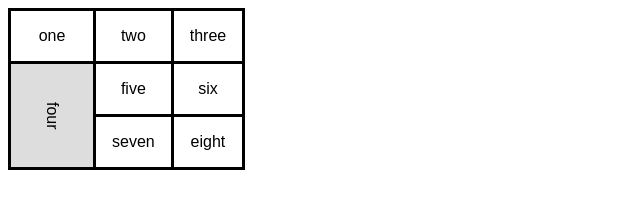
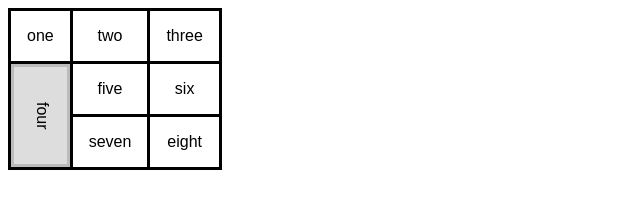
Before and after one commit to dev-sbx/y, a plain HTML site: page index.html in a window 1280 px wide. Shown: the whole page, without its empty margins (0-640 px from the left). Drawn offline with Linux system fonts and the light colour scheme.

Commit message:
Update index.html

```diff
--- a/index.html
+++ b/index.html
@@ -2,45 +2,44 @@
 <head>
   <meta name="viewport" content="width=device-width">
   <style>
-table,
-th,
-td,
-div {
+table, th, td, div {
   font-family: Arial;
   padding: 1em;
   border-style: solid;
   border-collapse: collapse;
   text-align: center;
+  vertical-align: middle;
+}
+div {
+  writing-mode: vertical-rl;
+
+  background-color: #ddd;
+  border-color: #bbb;
+
+  height: calc(100% + 2em);
+  margin: -1em;
+  width: calc(100% + 2em);
+  box-sizing:border-box;
 }
 
-.spl {
-  writing-mode: vertical-rl;
-  border-style: none;
+table,tbody,tr, td {
+  height:0;
 }
 
-.inb {
-  background-color: #ddd;
-}
   </style>
 </head>
 <body>
   <table>
     <tr>
-      <td>one</td>
-      <td>two</td>
-      <td>three</td>
+      <td>one</td> <td>two</td> <td>three</td>
     </tr>
     <tr>
-      <td rowspan="2" class="inb">
-        <div class="spl">four</div>
-      </td>
+      <td rowspan="2"> <div>four</div> </td>
 
-      <td>five</td>
-      <td>six</td>
+      <td>five</td> <td>six</td>
     </tr>
     <tr>
-      <td>seven</td>
-      <td>eight</td>
+      <td>seven</td> <td>eight</td>
     </tr>
   </table>
 </body>
```
